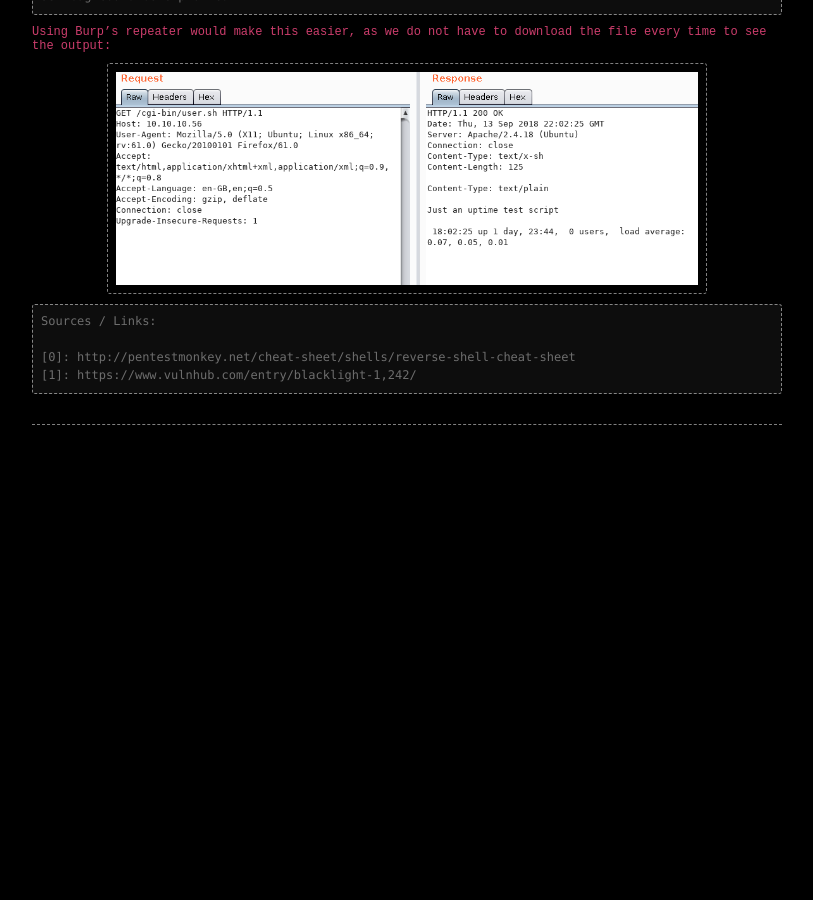
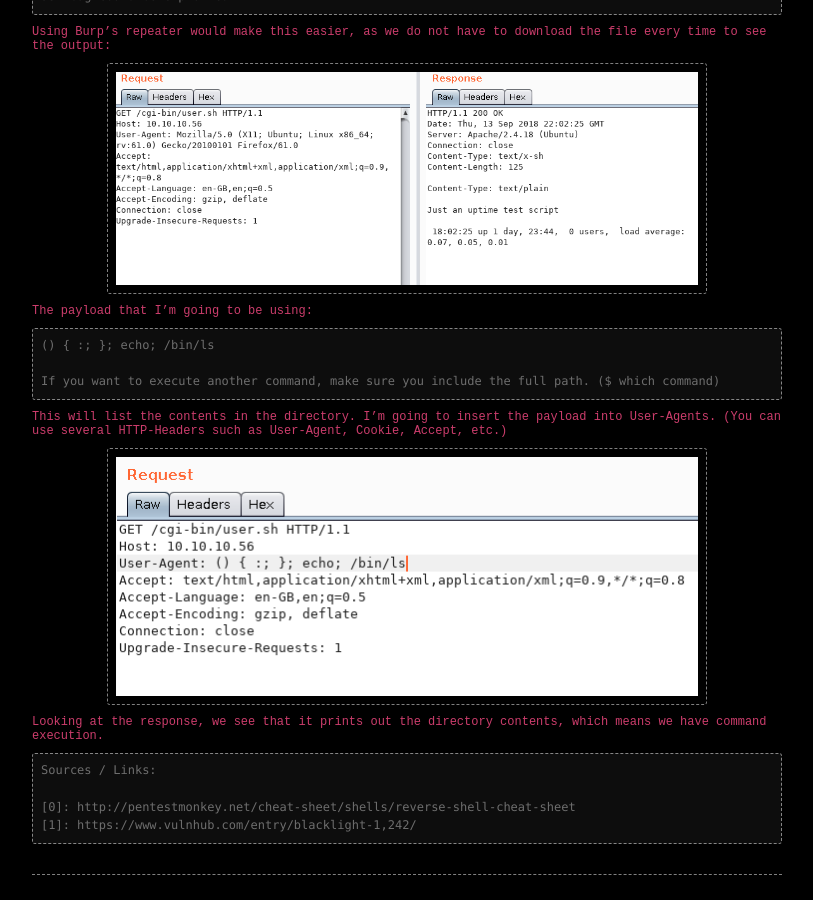
Before and after one commit to ch4n3l/ch4n3l.github.io, a Jekyll site: the page built from _posts/2017/2018-09-13-shocker-writeup.md, in a window 1280 px wide and 900 px high, scrolled down 3262 px. Shown: the whole window, without its empty margins (233-1046 px from the left). Built offline with Jekyll 4.4.1, drawn with Linux system fonts in a browser that asks for light colours; comment, search, counter and statistics services are not loaded; before the commit the page ends 3712 px from its top, so only the background shows below that; some of the changed text lies outside the part shown.

Commit message:
response.png

```diff
--- a/_posts/2017/2018-09-13-shocker-writeup.md
+++ b/_posts/2017/2018-09-13-shocker-writeup.md
@@ -69,6 +69,19 @@ Using Burp's repeater would make this easier, as we do not have to download the
 
 ![Screenshot]({{ site.baseurl }}/images/posts/2017/shocker/burp1.png)
 
+The payload that I'm going to be using:
+~~~
+() { :; }; echo; /bin/ls
+
+If you want to execute another command, make sure you include the full path. ($ which command)
+~~~
+
+This will list the contents in the directory. I'm going to insert the payload into User-Agents. (You can use several HTTP-Headers such as User-Agent, Cookie, Accept, etc.)
+
+![Screenshot]({{ site.baseurl }}/images/posts/2017/shocker/shellshock.png)
+
+Looking at the response, we see that it prints out the directory contents, which means we have command execution.
+
 
 
 
```
Also changed, not shown: other parts of _posts/2017/2018-09-13-shocker-writeup.md (+1 -1 lines), images/posts/2017/shocker/shellshock.png (added).
